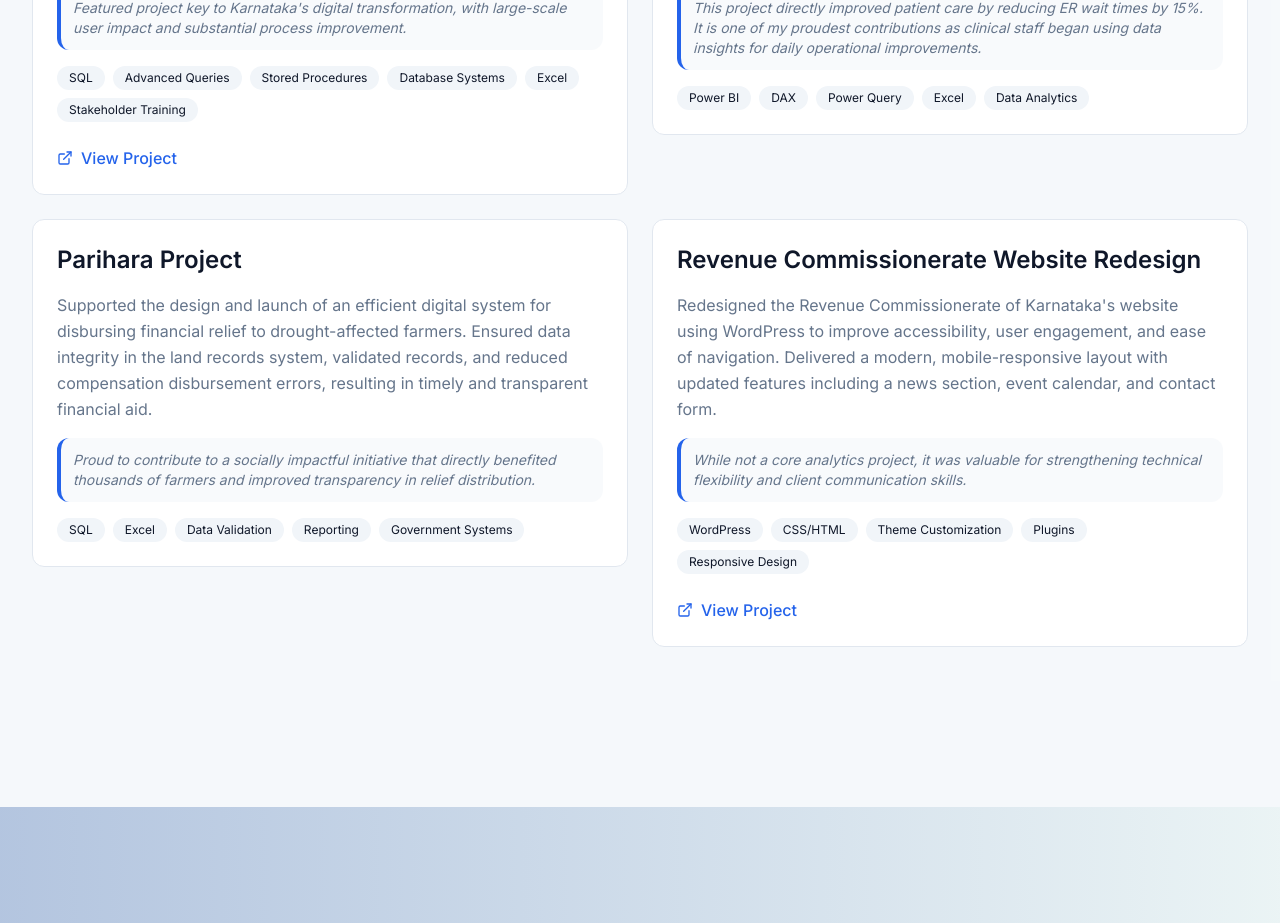
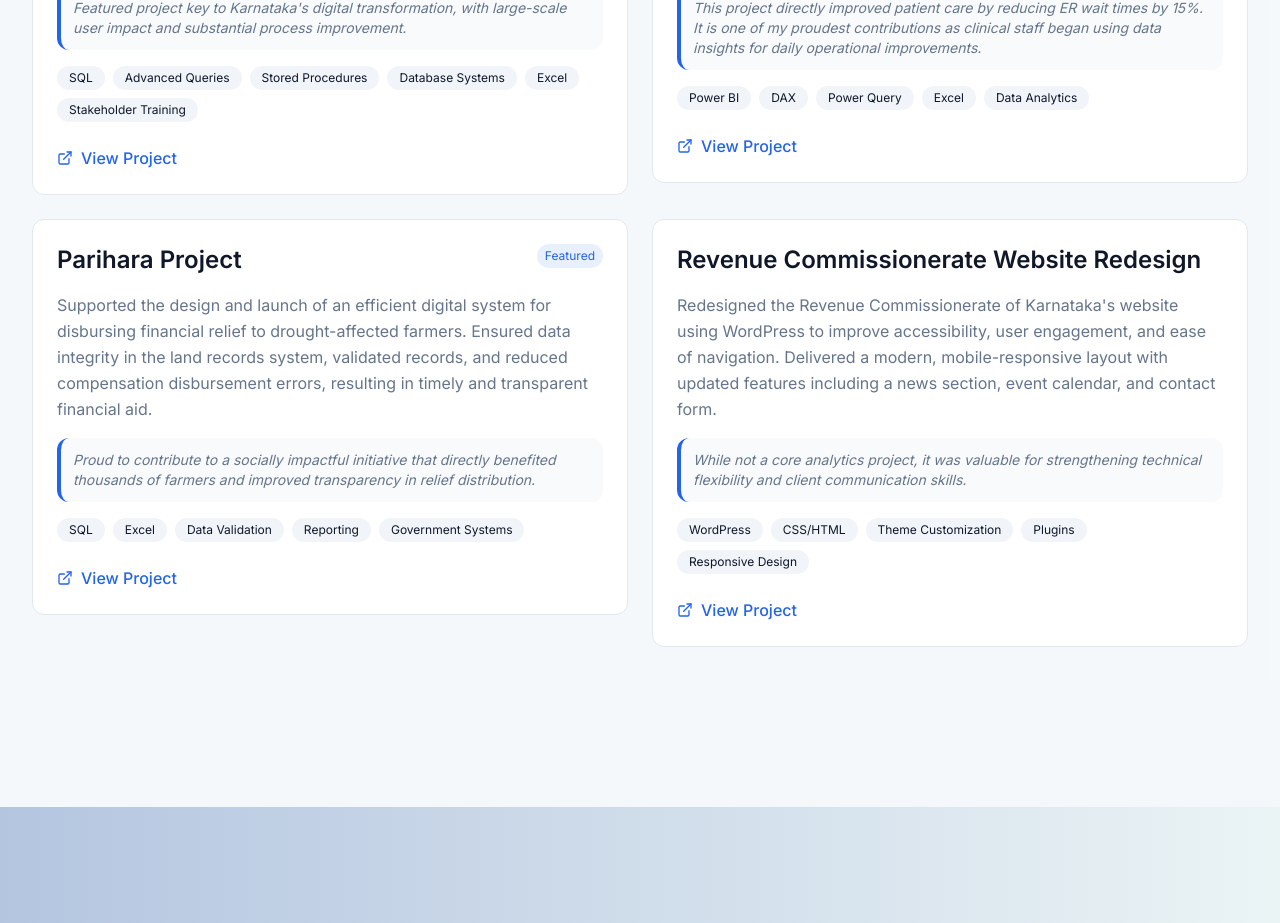
Before and after one commit to AmithGowda04/amithgowdaportfolio, a React (Vite) app: page / in a window 1280 px wide. Shown: the part 4400-5323 px from the top of the page. Built offline with nearby package versions, Linux system fonts and the light colour scheme.

Commit message:
Update Projects.tsx

```diff
--- a/src/components/Projects.tsx
+++ b/src/components/Projects.tsx
@@ -26,6 +26,7 @@ const projects: Project[] = [
     title: "Hospital ER Analysis in Power BI",
     description: "Developed a multi-dashboard analytics tool for hospital emergency room operations. The dashboard tracks patient flow, wait times, satisfaction scores, and referral patterns. Its insights help the medical team identify bottlenecks, reduce patient wait times, and optimize resource allocation for improved service delivery.",
     technologies: ["Power BI", "DAX", "Power Query", "Excel", "Data Analytics"],
+    liveUrl: "https://drive.google.com/file/d/1uTf9O4RqmWNrIzBO5UIR0d5aXEGAufV_/view?usp=sharing",
     featured: true,
     specialNotes: "This project directly improved patient care by reducing ER wait times by 15%. It is one of my proudest contributions as clinical staff began using data insights for daily operational improvements."
   },
@@ -33,6 +34,8 @@ const projects: Project[] = [
     title: "Parihara Project",
     description: "Supported the design and launch of an efficient digital system for disbursing financial relief to drought-affected farmers. Ensured data integrity in the land records system, validated records, and reduced compensation disbursement errors, resulting in timely and transparent financial aid.",
     technologies: ["SQL", "Excel", "Data Validation", "Reporting", "Government Systems"],
+    liveUrl: "https://parihara.karnataka.gov.in/Pariharahome/",
+    featured: true,
     specialNotes: "Proud to contribute to a socially impactful initiative that directly benefited thousands of farmers and improved transparency in relief distribution."
   },
   {
```
